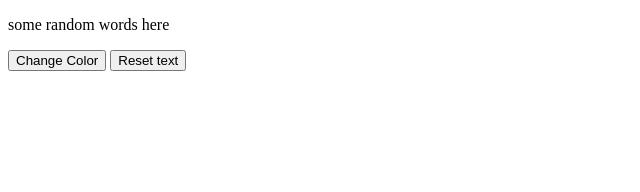
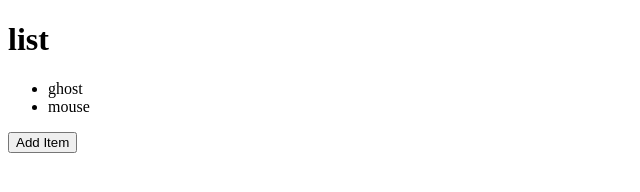
Before and after one commit to 250908-NET/GandhiK_JsChallenge, a plain HTML site: page index.html in a window 1280 px wide. Shown: the whole page, without its empty margins (0-640 px from the left). Drawn offline with Linux system fonts and the light colour scheme.

Commit message:
complete challenge 14

```diff
--- a/index.html
+++ b/index.html
@@ -4,9 +4,14 @@
     <title>change content</title>
   </head>
   <body>
-    <p id="p1">some random words here</p>
-    <button id="changeBtn1" onclick="colorText()">Change Color</button>
-    <button id="changeBtn2" onclick="resetText()">Reset text</button>
+    <h1>list</h1>
+    <ul id="list">
+      <li>ghost</li>
+      <li>mouse</li>
+    </ul>
+
+    <button id="btn1" onclick="addListItem()">Add Item</button>
+
     <script src="script.js"></script>
   </body>
 </html>
--- a/script.js
+++ b/script.js
@@ -1,11 +1,6 @@
-function colorText() {
-    const text = document.getElementById("p1");
-    text.style.color = "blue";
-    text.style.fontSize = "54px";
+function addListItem() {
+    const list = document.getElementById("list");
+    const newItem = document.createElement("li");
+    newItem.textContent = "New Item";
+    list.appendChild(newItem);
 }
-
-function resetText() {
-    const text = document.getElementById("p1");
-    text.style.color = "black";
-    text.style.fontSize = "20px";
-}
```
